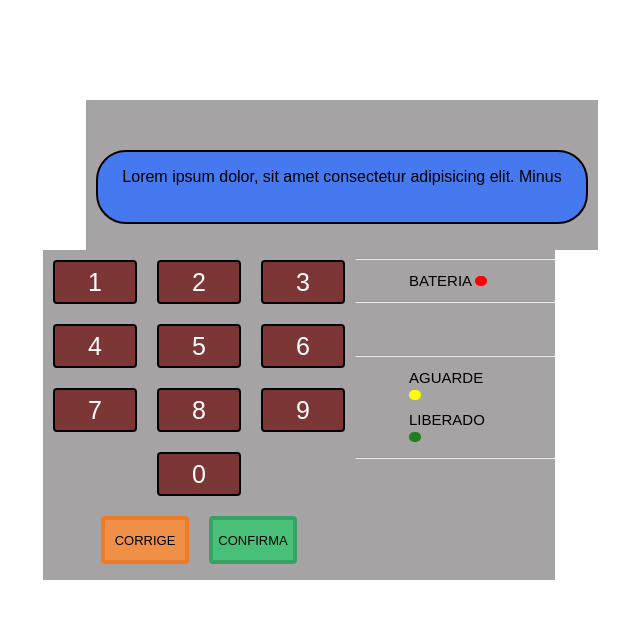
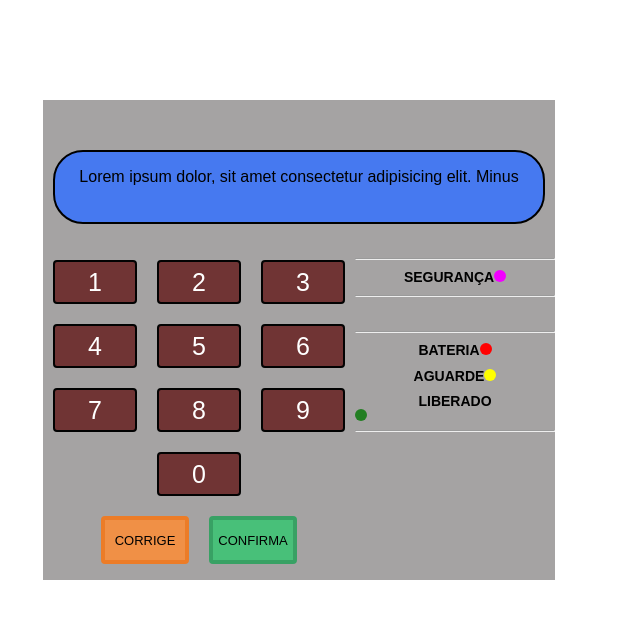
Before and after one commit to senacrs-emti/2022-2M-urna-G4, a PHP site: page / in a window 1280 px wide. Shown: the top 619 px of the page, without its empty margins (356-996 px from the left). Run offline with PHP 8.4, Linux system fonts and the light colour scheme.

Commit message:
Add files via upload

```diff
--- a/mesario/index.html
+++ b/mesario/index.html
@@ -4,7 +4,7 @@
     <meta charset="UTF-8" />
     <meta http-equiv="X-UA-Compatible" content="IE=edge" />
     <meta name="viewport" content="width=device-width, initial-scale=1.0" />
-    <title>Urna Eletrônica</title>
+    <title>Mesário</title>
     <link rel="stylesheet" href="style.css" />
   </head>
   <body>
@@ -44,15 +44,16 @@
         <div class="luzes">
 
           <hr>
-          <div class="luz-botao botao-bateria">BATERIA <div class="bola1"></div> </div>
+          <div class="luz-botao botao-segurança"><h1>SEGURANÇA<div class="bola4"></div></h1></div>
           <hr>
 
-          <br>
+
           <br>
 
           <hr>
-          <div class="luz-botao botao-aguarde">AGUARDE<div class="bola2"></div> </div>
-          <div class="luz-botao botao-liberado">LIBERADO <div class="bola3"></div></div>
+          <div class="luz-botao botao-bateria"><h1>BATERIA<div class="bola1"></div></h1></div>
+          <div class="luz-botao botao-aguarde"><h1>AGUARDE<div class="bola2"></div></h1></div>
+          <div class="luz-botao botao-liberado"><h1>LIBERADO<div class="bola3"></div></h1></div>
           <hr>
 
       </div>
--- a/mesario/style.css
+++ b/mesario/style.css
@@ -50,7 +50,7 @@
 .teclado-botao {
   width: 80px;
   height: 40px;
-  background-color: #7c3636;
+  background-color: rgb(112, 52, 52);
   color: #fff;
   font-size: 25px;
   display: flex;
@@ -124,79 +124,62 @@
 
 }
 
-.botao-aguarde {
-  width: 80px;
-  background-color: transparent;
-  color: #000;
-  font-size: 15px;
-  font-weight: 400;
-  border: 4px solid transparent;
-  border-radius: 4px;
-  margin-left: 50px;
-}
-
-.botao-aguarde:active{
-  background-color: yellow;
-}
-
-.botao-liberado {
-  width: 80px;
-  background-color: transparent;
-  color: #000;
-  font-size: 15px;
-  font-weight: 400;
-  border: 4px solid transparent;
-  border-radius: 4px;
-  margin-left: 50px;
-}
-
-.botao-liberado:active{
-  background-color: green;
-}
-
-
-
-.botao-bateria {
-  width: 80px;
-  background-color: transparent;
-  color: #000;
-  font-size: 15px;
-  font-weight: 400;
-  border: 4px solid transparent;
-  border-radius: 4px;
-  margin-left: 50px;
-}
 
 
 
  .bola1{
- width: 15%;
- height: 10px;
+ width: 6%;
+ height: 12px;
  background-color: red;
  border-radius: 10rem;
  display: inline-block;
+
  }
 
  .bola1:active{
   background-color: #df1515;
  }
 
+
+
+
  .bola2 {
-  width: 15%;
-  height: 10px;
+  width: 6%;
+  height: 12px;
   background-color:yellow;
   border-radius: 10rem;
   display: inline-block;
   }
 
+  .bola2:active{
+    background-color: yellow;
+  }
+
+
+
   .bola3 {
-  width: 15%;
-  height: 10px;
+  width: 6%;
+  height: 12px;
   background-color:rgb(34, 126, 34);
   border-radius: 10rem;
-  display: inline-block;
+  }
+
+ .bola1:active{
+      background-color: green;
     }
 
+
+    .bola4 {
+      width: 6%;
+      height: 12px;
+      background-color:rgb(242, 0, 255);
+      border-radius: 10rem;
+      display: inline-block;
+      }
+
+      .bola4:active{
+        background-color: rgb(82, 13, 90);
+      }
 
 
 
@@ -207,7 +190,8 @@
   background-color:#a5a3a3 ;
   display: flex;
   margin: 0 auto 0px auto;
-  margin-left:442px ;
+  margin-left:399px ;
+  justify-content: center;
 
 
 }
@@ -224,3 +208,9 @@
 p{
   text-align: center;
 }
+
+h1{
+  font-size: 14px;
+  text-align: center;
+
+}
```
